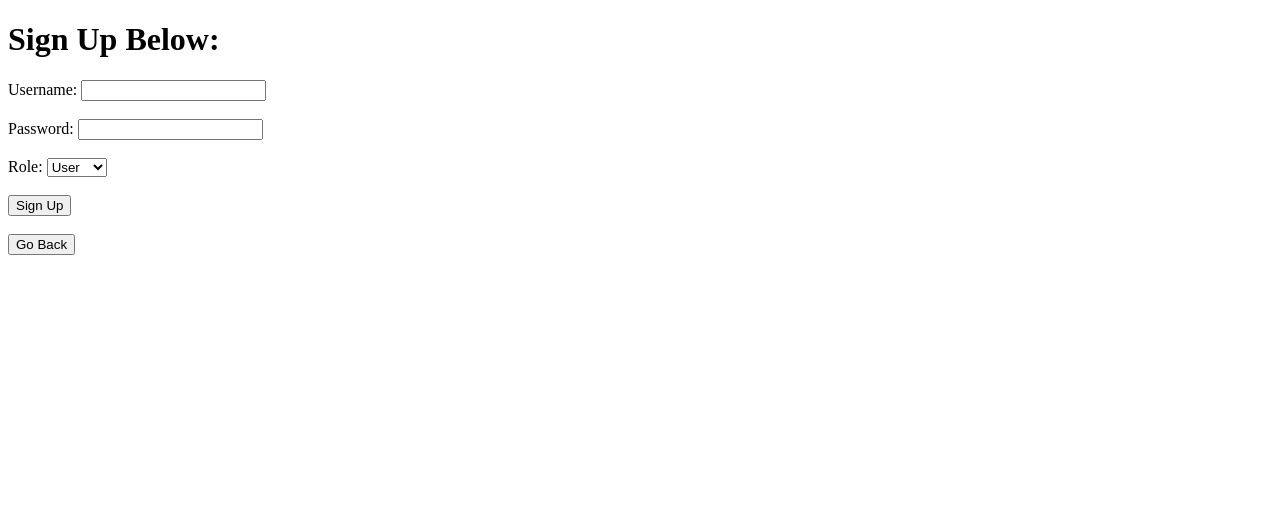
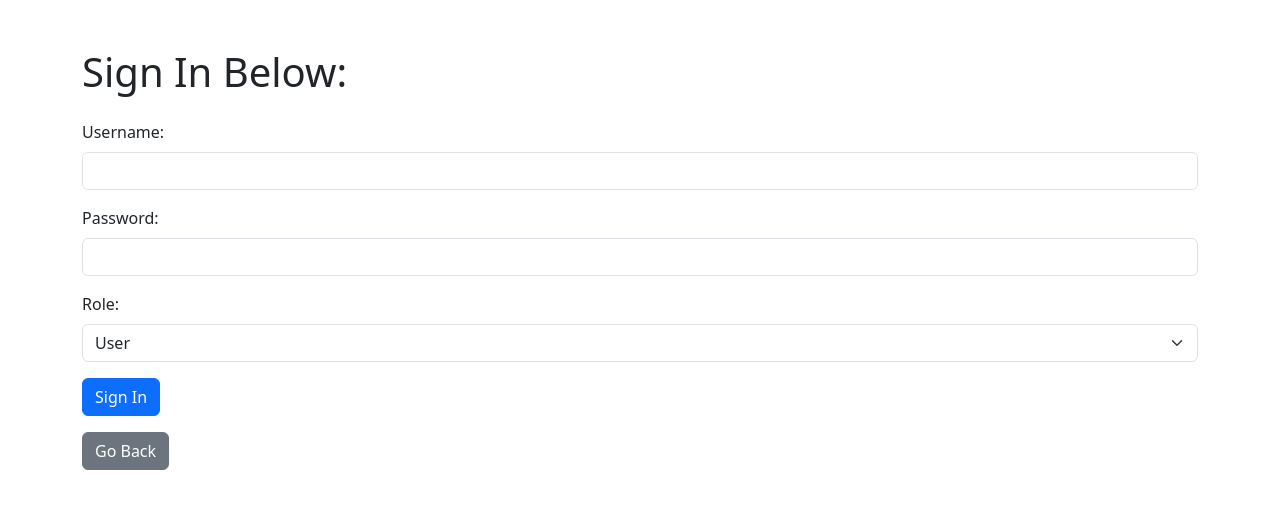
Before and after one commit to mjasper30/Scheduler-Task, a PHP site: page /sign_in.php in a window 1280 px wide. Shown: the top 509 px of the page. Run offline with PHP 8.4, Linux system fonts and the light colour scheme.

Commit message:
changes in Login and other Forms

```diff
--- a/load_data.php
+++ b/load_data.php
@@ -52,7 +52,7 @@ if ($result->num_rows > 0) {
         $minutes = gmdate('i', $remainingTime);
         $seconds = gmdate('s', $remainingTime);
 
-        // ! Modify by jasper
+        // ! Modify by jasper make it so that when time elapses instead of 24 hour count start from 0 seconds
         // Get the current time
         $currentTimestamp = time();
 
@@ -136,6 +136,7 @@ if ($result->num_rows > 0) {
 
             //  text to speech elapse
             echo "<script>convertToSpeechElapse('" . $taskName . "');</script>";
+
             // ! sleep did not work on delaying the modal it delayed this whole condition
             // sleep(3);
 
--- a/sign_in.php
+++ b/sign_in.php
@@ -33,7 +33,6 @@ if ($_SERVER['REQUEST_METHOD'] === 'POST') {
     $conn->close();
 }
 ?>
-
 <!DOCTYPE html>
 <html lang="en">
 
@@ -41,29 +40,39 @@ if ($_SERVER['REQUEST_METHOD'] === 'POST') {
     <meta charset="UTF-8">
     <meta name="viewport" content="width=device-width, initial-scale=1.0">
     <title>Sign Up Page</title>
+    <!-- Add Bootstrap CSS -->
+    <link rel="stylesheet" href="https://cdn.jsdelivr.net/npm/bootstrap@5.3.0/dist/css/bootstrap.min.css">
 </head>
 
 <body>
-    <h1>Sign Up Below:</h1>
-    <form method="POST" action="<?php echo $_SERVER['PHP_SELF']; ?>">
-        <label for="username">Username:</label>
-        <input type="text" id="username" name="username" required>
-        <br><br>
-        <label for="password">Password:</label>
-        <input type="password" id="password" name="password" required>
-        <br><br>
-        <label for="role">Role:</label>
-        <select id="role" name="role">
-            <option value="user">User</option>
-            <option value="admin">Admin</option>
-        </select>
-        <br><br>
-        <input type="submit" value="Sign Up">
-    </form>
+    <div class="container">
+        <h1 class="mt-5">Sign In Below:</h1>
+        <form class="mt-4" method="POST" action="<?php echo $_SERVER['PHP_SELF']; ?>">
+            <div class="mb-3">
+                <label for="username" class="form-label">Username:</label>
+                <input type="text" id="username" name="username" class="form-control" required>
+            </div>
+            <div class="mb-3">
+                <label for="password" class="form-label">Password:</label>
+                <input type="password" id="password" name="password" class="form-control" required>
+            </div>
+            <div class="mb-3">
+                <label for="role" class="form-label">Role:</label>
+                <select id="role" name="role" class="form-select" required>
+                    <option value="user">User</option>
+                    <option value="admin">Admin</option>
+                </select>
+            </div>
+            <button type="submit" class="btn btn-primary">Sign In</button>
+        </form>
 
-    <br>
-    <button onclick="goBack()">Go Back</button>
+        <div class="mt-3">
+            <button class="btn btn-secondary" onclick="goBack()">Go Back</button>
+        </div>
+    </div>
 
+    <!-- Add Bootstrap JS (Optional) -->
+    <script src="https://cdn.jsdelivr.net/npm/bootstrap@5.3.0/dist/js/bootstrap.bundle.min.js"></script>
     <script>
         function goBack() {
             window.history.back();
```
Also changed, not shown: dashboard.php (+6 -1 lines), delete_data_all.php (+4 -4 lines), index.php (+26 -14 lines), test7.php (+3 -13 lines).
